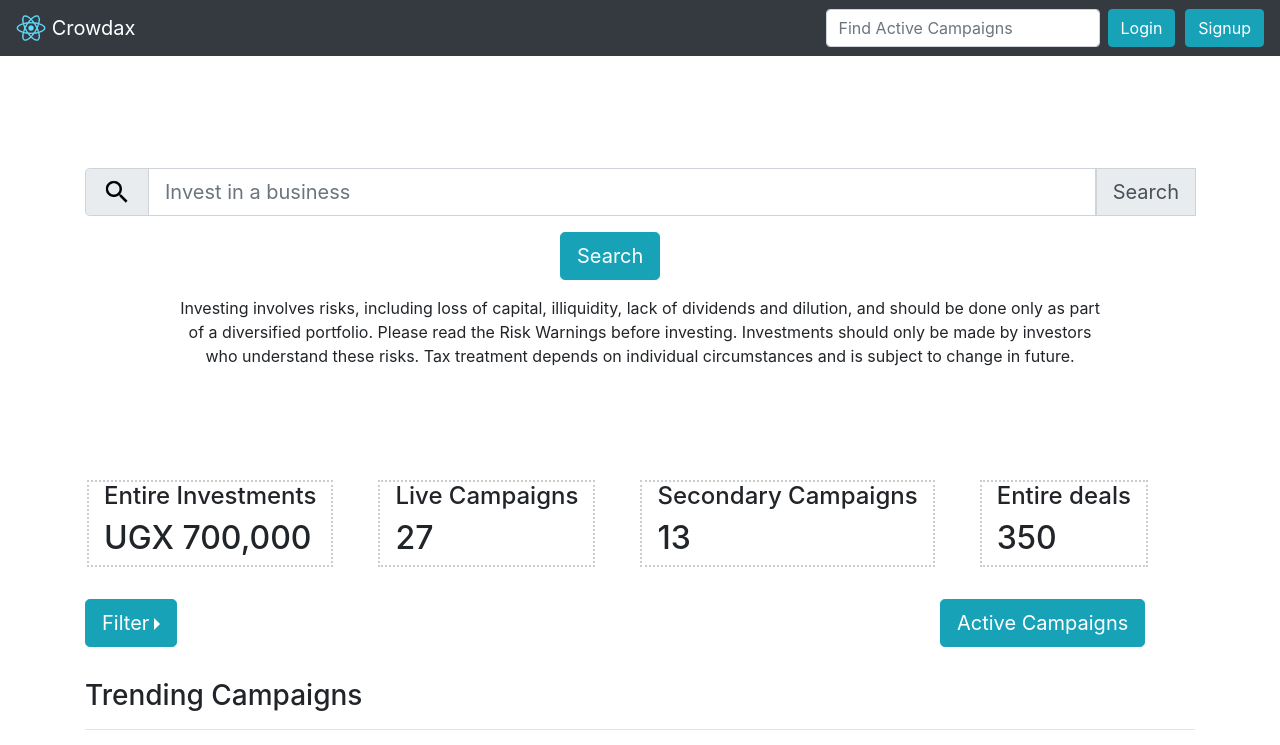
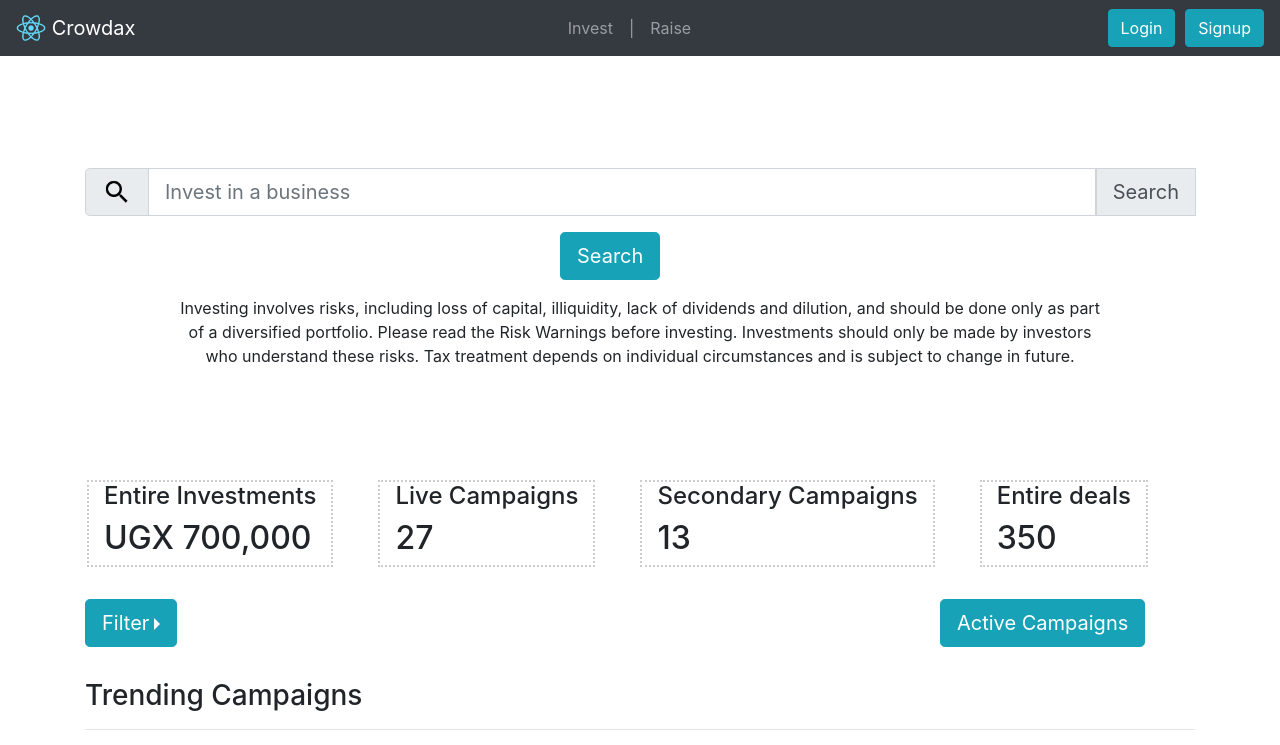
Before and after one commit to OrtusAfricaCapital/crowdax-frontend, a React (Create React App) app: page / in a window 1280 px wide. Shown: the top 745 px of the page. Built offline with nearby package versions, Linux system fonts and the light colour scheme; grey boxes are pictures that could not be loaded.

Commit message:
invest and raise added

```diff
--- a/src/components/campaigns/UpcomingCampaigns.jsx
+++ b/src/components/campaigns/UpcomingCampaigns.jsx
@@ -6,7 +6,7 @@ class UpcomingCampaigns extends Component {
     const upcomingCampaigns = this.props.campaigns;
     return (
       upcomingCampaigns
-        .slice(0, 3)
+        .slice(3, 6)
         //.sort((a, b) => b.start_date - a.start_date)
         .map((campaign) => <Campaign key={campaign.id} campaign={campaign} />)
     );
--- a/src/components/navbar/MainNavbar.jsx
+++ b/src/components/navbar/MainNavbar.jsx
@@ -21,12 +21,11 @@ class MainNavbar extends Component {
             </Navbar.Brand>
           </Link>
           <Nav className="ml-auto">
-            <Form inline>
-              <FormControl
-                type="text"
-                placeholder="Find Active Campaigns"
-                className="mr-sm-2"
-              />
+            <Nav.Link href="#invest">Invest</Nav.Link>
+            <Nav.Link>|</Nav.Link>
+            <Nav.Link href="#Raise">Raise</Nav.Link>
+          </Nav>
+          <Nav className="ml-auto">
             <Link to="/signin">
               <Button variant="info">Login</Button>
             </Link>
@@ -35,7 +34,6 @@ class MainNavbar extends Component {
                 Signup
               </Button>
             </Link>
-            </Form>
           </Nav>
         </Navbar>
       </div>
```
Also changed, not shown: 1 other file (tests, documents, lock files or other folders). Lines whose indentation alone changed are shown as unchanged.
